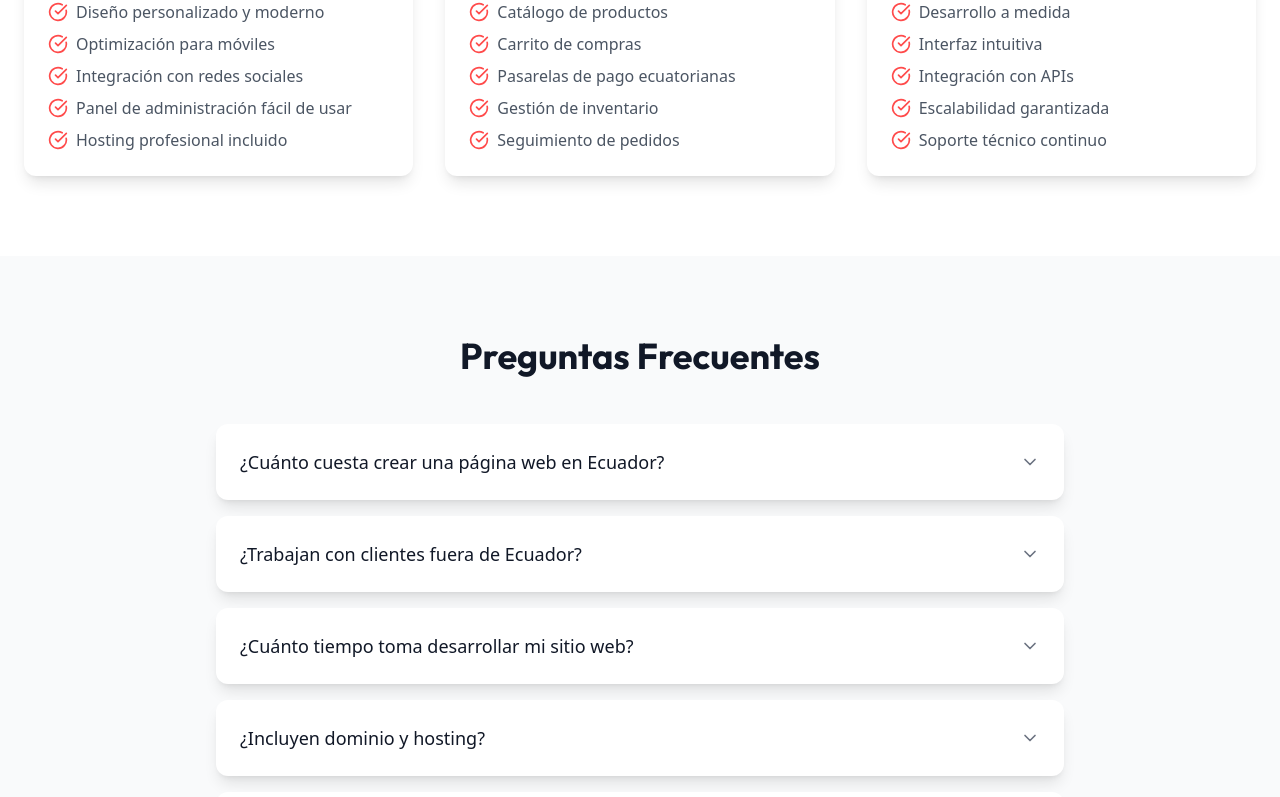
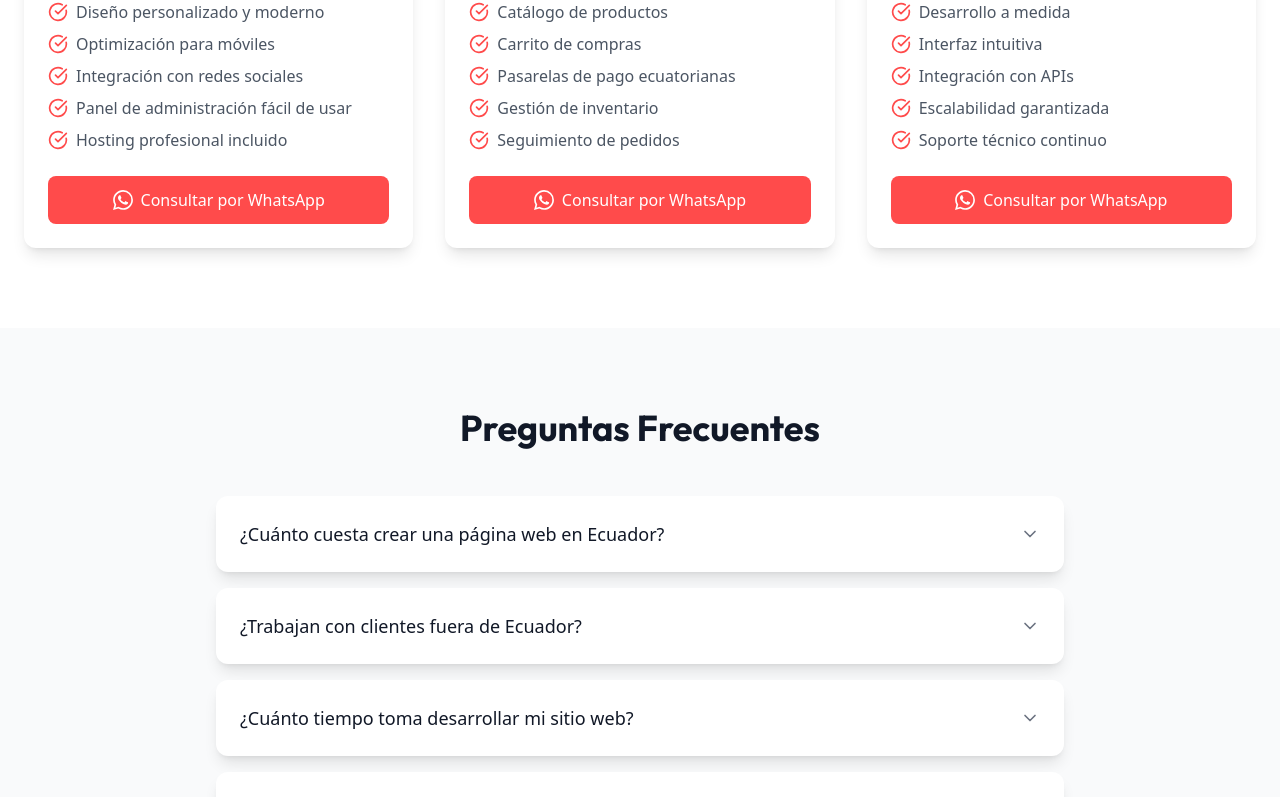
Before and after one commit to roggrt/porttfolio, a Next.js app: page /paginas-web-ecuador in a window 1280 px wide. Shown: the part 2784-3581 px from the top of the page. Built offline with nearby package versions, Linux system fonts and the light colour scheme.

Commit message:
actualizacion de seccion con botones de whatsapp

```diff
--- a/src/app/paginas-web-ecuador/page.tsx
+++ b/src/app/paginas-web-ecuador/page.tsx
@@ -535,6 +535,61 @@
                 </section>
 
 
+                {/*/!* Services Section *!/*/}
+                {/*<section id="servicios" className="py-20">*/}
+                {/*    <div className="max-w-7xl mx-auto px-6">*/}
+                {/*        <motion.h2*/}
+                {/*            className="text-3xl md:text-4xl font-bold text-center mb-12 text-gray-900 dark:text-white"*/}
+                {/*            initial="hidden"*/}
+                {/*            whileInView="visible"*/}
+                {/*            variants={fadeInVariants}*/}
+                {/*            viewport={{ once: true }}*/}
+                {/*        >*/}
+                {/*            Nuestros Servicios de Desarrollo Web*/}
+                {/*        </motion.h2>*/}
+                {/*        <motion.div*/}
+                {/*            className="grid md:grid-cols-2 lg:grid-cols-3 gap-8"*/}
+                {/*            initial="hidden"*/}
+                {/*            whileInView="visible"*/}
+                {/*            variants={containerVariants}*/}
+                {/*            viewport={{ once: true }}*/}
+                {/*        >*/}
+                {/*            {services.map((service, index) => {*/}
+                {/*                const Icon = service.icon*/}
+                {/*                return (*/}
+                {/*                    <motion.div*/}
+                {/*                        key={index}*/}
+                {/*                        className="bg-white dark:bg-gray-900 p-6 rounded-xl shadow-lg hover:shadow-xl transition-shadow"*/}
+                {/*                        variants={itemVariants}*/}
+                {/*                        whileHover={{ scale: 1.02 }}*/}
+                {/*                        whileTap={{ scale: 0.98 }}*/}
+                {/*                    >*/}
+                {/*                        <Icon className="w-12 h-12 mb-4 text-accent-red dark:text-accent-yellow" />*/}
+                {/*                        <h3 className="text-xl font-semibold mb-3 text-gray-900 dark:text-white">*/}
+                {/*                            {service.title}*/}
+                {/*                        </h3>*/}
+                {/*                        <p className="text-gray-600 dark:text-gray-400 mb-4">*/}
+                {/*                            {service.description}*/}
+                {/*                        </p>*/}
+                {/*                        <ul className="space-y-2">*/}
+                {/*                            {service.features.map((feature, idx) => (*/}
+                {/*                                <li key={idx} className="flex items-center gap-2 text-gray-600 dark:text-gray-400">*/}
+                {/*                                    <CheckCircle className="w-5 h-5 text-accent-red dark:text-accent-yellow" />*/}
+                {/*                                    <span>{feature}</span>*/}
+                {/*                                </li>*/}
+                {/*                            ))}*/}
+                {/*                        </ul>*/}
+                {/*                    </motion.div>*/}
+                {/*                )*/}
+                {/*            })}*/}
+                {/*        </motion.div>*/}
+                {/*    </div>*/}
+                {/*</section>*/}
+
+
+
+
+
                 {/* Services Section */}
                 <section id="servicios" className="py-20">
                     <div className="max-w-7xl mx-auto px-6">
@@ -555,7 +610,18 @@
                             viewport={{ once: true }}
                         >
                             {services.map((service, index) => {
-                                const Icon = service.icon
+                                const Icon = service.icon;
+
+                                // Custom WhatsApp messages for each service
+                                const whatsappMessages = [
+                                    "Hola, me interesa crear una página web corporativa para mi empresa. ¿Me pueden ayudar?",
+                                    "Hola, quisiera información sobre el desarrollo de una tienda en línea para mi negocio",
+                                    "Hola, necesito desarrollar una aplicación web personalizada. ¿Me pueden asesorar?"
+                                ];
+
+                                const encodedMessage = encodeURIComponent(whatsappMessages[index]);
+                                const whatsappUrl = `https://wa.me/593984264910?text=${encodedMessage}`;
+
                                 return (
                                     <motion.div
                                         key={index}
@@ -571,7 +637,7 @@
                                         <p className="text-gray-600 dark:text-gray-400 mb-4">
                                             {service.description}
                                         </p>
-                                        <ul className="space-y-2">
+                                        <ul className="space-y-2 mb-6">
                                             {service.features.map((feature, idx) => (
                                                 <li key={idx} className="flex items-center gap-2 text-gray-600 dark:text-gray-400">
                                                     <CheckCircle className="w-5 h-5 text-accent-red dark:text-accent-yellow" />
@@ -579,12 +645,32 @@
                                                 </li>
                                             ))}
                                         </ul>
+                                        <a
+                                            href={whatsappUrl}
+                                            target="_blank"
+                                            rel="noopener noreferrer"
+                                            className="flex items-center justify-center gap-2 w-full bg-accent-red dark:bg-accent-yellow text-white px-4 py-3 rounded-lg font-medium hover:opacity-90 transition-all group mt-auto"
+                                        >
+                                            <svg
+                                                className="w-5 h-5 group-hover:scale-110 transition-transform"
+                                                fill="currentColor"
+                                                viewBox="0 0 24 24"
+                                            >
+                                                <path d="M17.472 14.382c-.297-.149-1.758-.867-2.03-.967-.273-.099-.471-.148-.67.15-.197.297-.767.966-.94 1.164-.173.199-.347.223-.644.075-.297-.15-1.255-.463-2.39-1.475-.883-.788-1.48-1.761-1.653-2.059-.173-.297-.018-.458.13-.606.134-.133.298-.347.446-.52.149-.174.198-.298.298-.497.099-.198.05-.371-.025-.52-.075-.149-.669-1.612-.916-2.207-.242-.579-.487-.5-.669-.51-.173-.008-.371-.01-.57-.01-.198 0-.52.074-.792.372-.272.297-1.04 1.016-1.04 2.479 0 1.462 1.065 2.875 1.213 3.074.149.198 2.096 3.2 5.077 4.487.709.306 1.262.489 1.694.625.712.227 1.36.195 1.871.118.571-.085 1.758-.719 2.006-1.413.248-.694.248-1.289.173-1.413-.074-.124-.272-.198-.57-.347m-5.421 7.403h-.004a9.87 9.87 0 01-5.031-1.378l-.361-.214-3.741.982.998-3.648-.235-.374a9.86 9.86 0 01-1.51-5.26c.001-5.45 4.436-9.884 9.888-9.884 2.64 0 5.122 1.03 6.988 2.898a9.825 9.825 0 012.893 6.994c-.003 5.45-4.437 9.884-9.885 9.884m8.413-18.297A11.815 11.815 0 0012.05 0C5.495 0 .16 5.335.157 11.892c0 2.096.547 4.142 1.588 5.945L.057 24l6.305-1.654a11.882 11.882 0 005.683 1.448h.005c6.554 0 11.89-5.335 11.893-11.893a11.821 11.821 0 00-3.48-8.413z"/>
+                                            </svg>
+                                            Consultar por WhatsApp
+                                        </a>
                                     </motion.div>
                                 )
                             })}
                         </motion.div>
                     </div>
                 </section>
+
+
+
+
+
 
                 {/* FAQ Section */}
                 {/*<section className="py-20 bg-gray-50 dark:bg-gray-800/50">*/}
```
